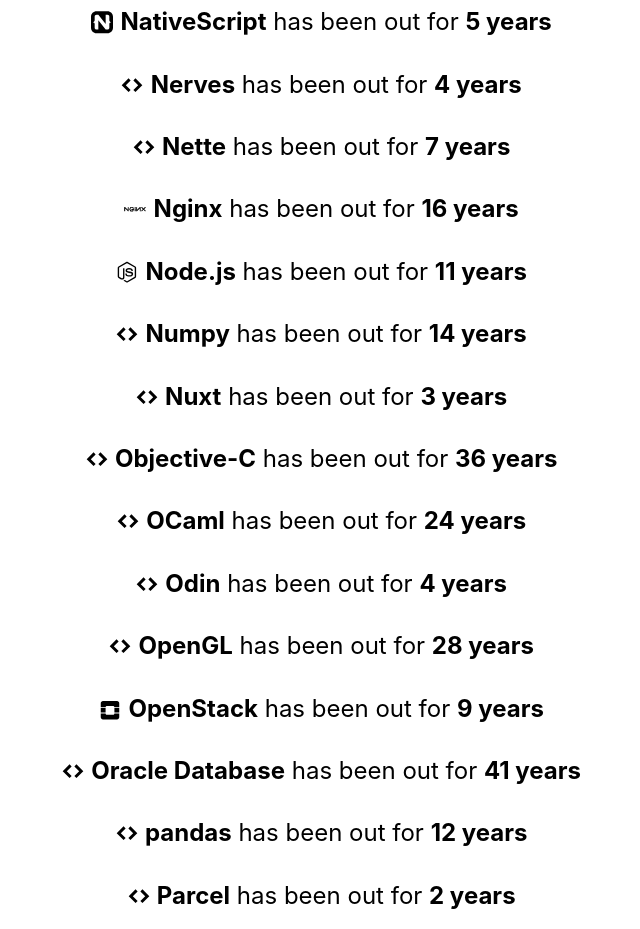
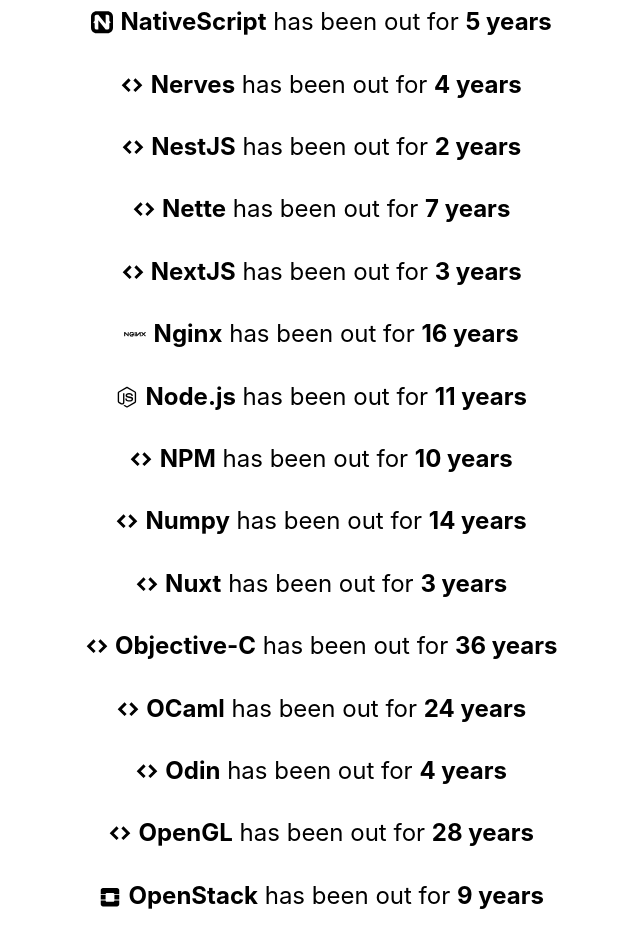
Before and after one commit to jsrn/howoldisit, a React (Create React App) app: page / in a window 1280 px wide. Shown: the part 10000-10929 px from the top of the page, without its empty margins (322-962 px from the left). Built offline with nearby package versions, Linux system fonts and the light colour scheme.

Commit message:
added next, nest and npm

```diff
--- a/src/technologies.js
+++ b/src/technologies.js
@@ -159,9 +159,12 @@ const technologies = [
   { name: "MySQL", released: new Date("1995-05-23"), icon: "mySQL", link: "https://www.mysql.com/" },
   { name: "NativeScript", released: new Date("2015-05-04"), icon: "nativescript", link: "https://www.nativescript.org" },
   { name: "Nerves", released: new Date("2016-03-03"), link: "https://nerves-project.org/"},
+  { name: "NestJS", released: new Date("2018-05-13"), link: "https://nestjs.com/" },
   { name: "Nette", released: new Date("2013-06-03"), link: "https://www.nette.org/" },
+  { name: "NextJS", released: new Date("2016-10-25"), link: "https://nextjs.org/" },
   { name: "Nginx", released: new Date("2004-10-04"), link: "https://www.nginx.com/", icon: "nginx" },
   { name: "Node.js", released: new Date("2009-05-27"), icon: "nodeJs", link: "https://nodejs.org/" },
+  { name: "NPM", released: new Date("2010-01-12"), link: "https://www.npmjs.com/" },
   { name: "Numpy", released: new Date("2006-08-26"), link: "http://www.numpy.org/" },
   { name: "Nuxt", released: new Date("2016-10-26"), link: "https://nuxtjs.org/" },
   { name: "Objective-C", released: new Date("1984-01-01"), link: "https://en.wikipedia.org/wiki/Objective-C" },
```
